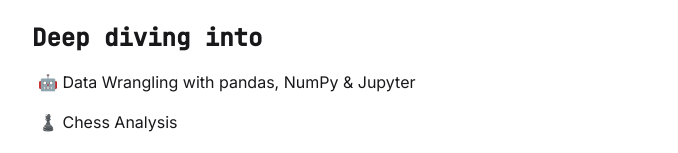
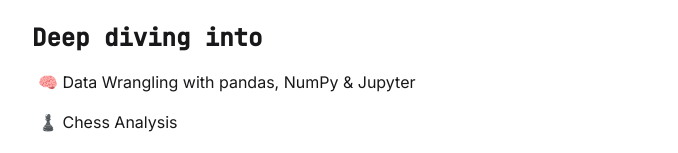
Before and after one commit to aranyaadheu/aranyaadheu.vercel.app, a Next.js app: page /about in a window 1280 px wide. Shown: the part 407-560 px from the top of the page, without its empty margins (296-974 px from the left). Built offline with nearby package versions, Linux system fonts and the light colour scheme; a web font is replaced by a local one.

Commit message:
Update page.tsx

```diff
--- a/app/about/page.tsx
+++ b/app/about/page.tsx
@@ -52,7 +52,7 @@
           className="list-none p-0 space-y-2 sm:space-y-4 text-sm sm:text-base"
           variants={fadeInUp}
         >
-          <li>🤖 Data Wrangling with pandas, NumPy & Jupyter</li>
+          <li>🧠 Data Wrangling with pandas, NumPy & Jupyter</li>
           <li>♟️ Chess Analysis</li>
           <li>💻 AI/ML & Data Science</li>
           <li>🧩 Problem Solving</li>
```
